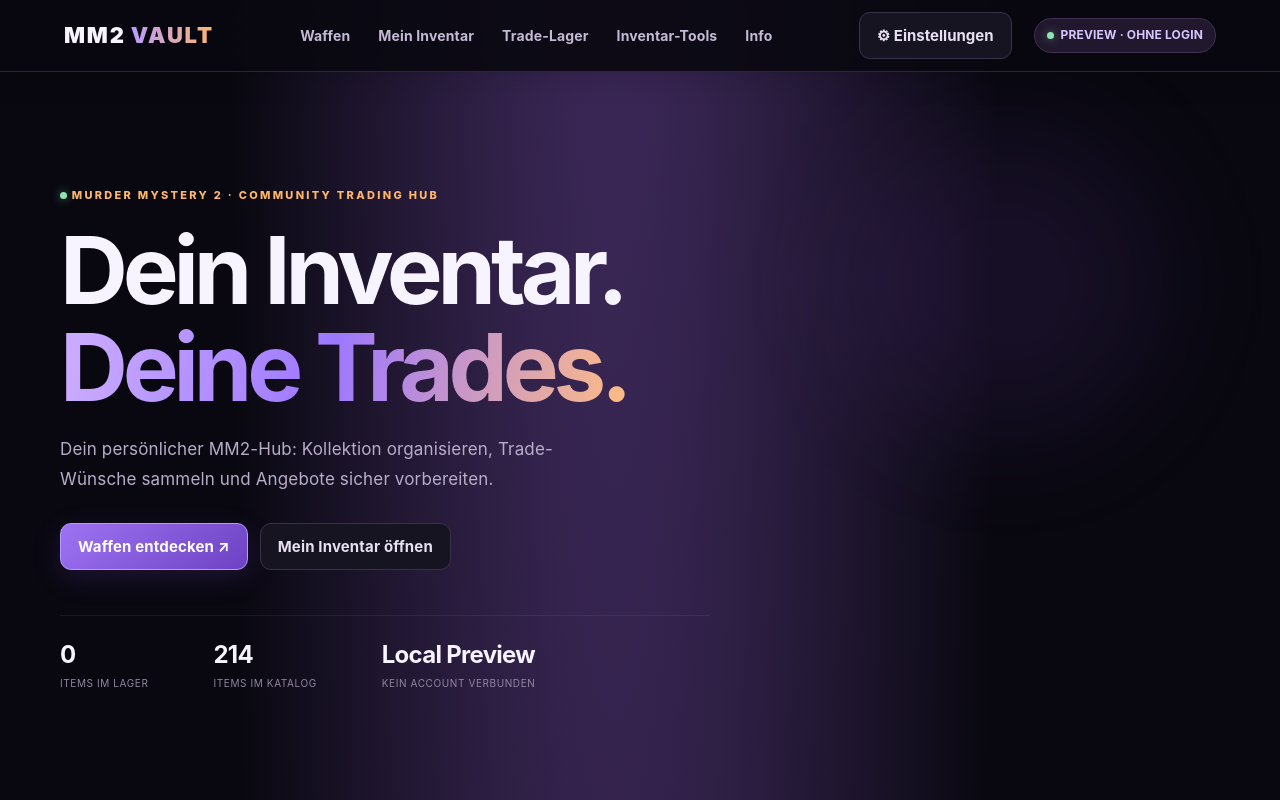
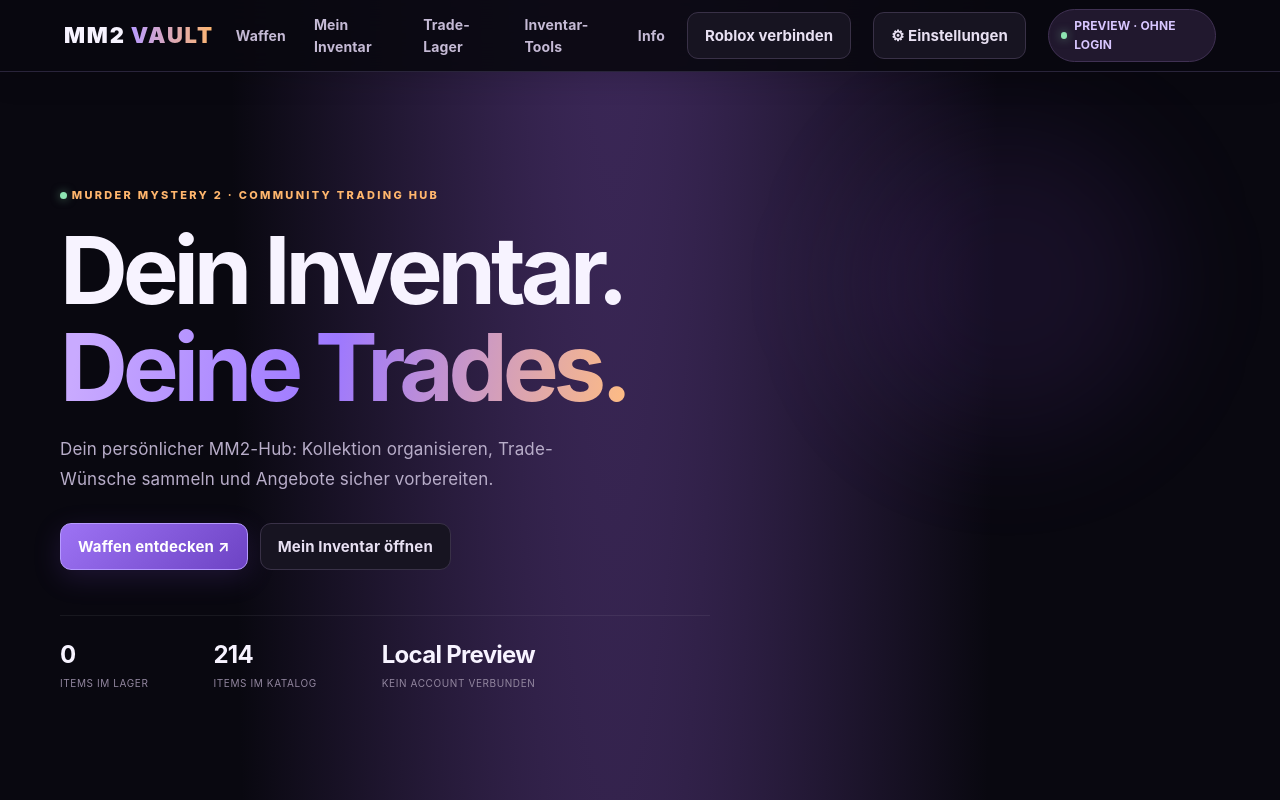
Before and after one commit to tulixpro/mm2-trading, a plain HTML site: page index.html in a window 1280 px wide. Shown: the top 800 px of the page. Drawn offline with Linux system fonts and the light colour scheme.

Commit message:
Add safe Roblox login-ready UI

```diff
--- a/index.html
+++ b/index.html
@@ -1,9 +1,9 @@
 <!doctype html><html lang="de"><head><meta charset="utf-8"><meta name="viewport" content="width=device-width,initial-scale=1"><title>MM2 Vault • Trading Hub</title><link rel="stylesheet" href="style.css"></head><body>
-<header><a class="brand" href="#">MM2<span>VAULT</span></a><nav><a href="#catalog">Waffen</a><a href="#inventory">Mein Inventar</a><a href="#trade">Trade-Lager</a><a href="#bots">Inventar-Tools</a><a href="#info">Info</a></nav><button class="secondary" id="settingsOpen">⚙ Einstellungen</button><span class="pill"><i class="live-dot"></i> PREVIEW · OHNE LOGIN</span></header>
+<header><a class="brand" href="#">MM2<span>VAULT</span></a><nav><a href="#catalog">Waffen</a><a href="#inventory">Mein Inventar</a><a href="#trade">Trade-Lager</a><a href="#bots">Inventar-Tools</a><a href="#info">Info</a></nav><button class="secondary" id="loginOpen">Roblox verbinden</button><button class="secondary" id="settingsOpen">⚙ Einstellungen</button><span class="pill"><i class="live-dot"></i> PREVIEW · OHNE LOGIN</span></header>
 <main><section class="hero"><div class="eyebrow"><span class="live-dot"></span> MURDER MYSTERY 2 · COMMUNITY TRADING HUB</div><h1>Dein Inventar.<br><em>Deine Trades.</em></h1><p>Dein persönlicher MM2-Hub: Kollektion organisieren, Trade-Wünsche sammeln und Angebote sicher vorbereiten.</p><div class="hero-actions"><a class="primary" href="#catalog">Waffen entdecken ↗</a><a class="secondary" href="#inventory">Mein Inventar öffnen</a></div><div class="stats"><div><b id="ownedCount">0</b><small>Items im Lager</small></div><div><b id="catalogCount">0</b><small>Items im Katalog</small></div><div><b>Local Preview</b><small>kein Account verbunden</small></div></div></section>
 <section id="catalog"><div class="section-title"><div><div class="eyebrow">COLLECTION</div><h2>Waffen-Katalog</h2><p>„Merken“ speichert nur eine lokale Wunsch-/Merkliste. Das ist kein Besitznachweis.</p></div><input id="search" placeholder="🔎 Waffe suchen…"></div><div class="filters" id="filters"><button class="active" data-filter="Alle">Alle</button><button data-filter="Godly">Godly</button><button data-filter="Ancient">Ancient</button><button data-filter="Unique">Unique</button><button data-filter="Vintage">Vintage</button><button data-filter="Classic">Classic</button><button data-filter="Legendary">Legendary</button><button data-filter="Rare">Rare</button><button data-filter="Uncommon">Uncommon</button><button data-filter="Common">Common</button></div><div class="catalog-grid" id="catalogGrid"></div><div class="note">Katalog enthält viele bekannte Waffen/Varianten; saisonale und neu veröffentlichte Items können fehlen.</div></section>
 <section id="bots" class="block bots"><div class="section-title"><div><div class="eyebrow">SERVER · GEPLANT</div><h2>Bot-Verifizierung</h2><p>Hier erscheinen später echte Prüf-Bots. Aktuell ist kein Backend verbunden.</p></div><span class="pill">NICHT VERIFIZIERT</span></div><div class="bot-grid"><article class="bot-card"><div class="bot-head"><span class="bot-avatar">🤖</span><div><h3>Inventory Scanner</h3><small>Backend-Verbindung ausstehend</small></div></div><span class="status">○ Offline · noch nicht eingerichtet</span><p class="bot-items">Später: Inventar serverseitig abrufen, Items und Mengen speichern und bei Trades erneut prüfen.</p></article><article class="bot-card"><div class="bot-head"><span class="bot-avatar">🛡️</span><div><h3>Trade Validator</h3><small>Backend-Verbindung ausstehend</small></div></div><span class="status">○ Offline · noch nicht eingerichtet</span><p class="bot-items">Später: Angebote nur akzeptieren, wenn der Server den Besitz bestätigt.</p></article></div><p class="bot-message">Keine Testbots und keine erfundenen Inventare. Ohne Server kann diese Website Besitz nicht sicher bestätigen.</p></section><section id="inventory" class="block"><div class="section-title"><div><div class="eyebrow">YOUR VAULT</div><h2>Mein Inventar</h2><p>Gemerkte Items in diesem Browser – kein bestätigter Besitz.</p></div><button class="secondary" id="reset">Lager zurücksetzen</button></div><div id="inventoryList" class="inventory-list"></div></section>
 <section id="checker" class="block checker"><div><div class="eyebrow">INVENTORY TOOL</div><h2>Inventar-Check</h2><p>Der lokale Checker vergleicht gespeicherte Namen mit dem Katalog. Das Ergebnis ist keine Besitzprüfung.</p></div><div class="check-results" id="checkResults"></div><button class="primary" id="runCheck">Inventar jetzt prüfen</button><p id="checkMessage" aria-live="polite"></p></section>
 <section id="trade" class="block trade-workspace"><div class="eyebrow">TRADE WORKSPACE</div><h2>Trade-Lager</h2><p>Stelle deine Wunschseite zusammen. Die Planung ist unverbindlich und führt keinen Roblox-Trade aus.</p><div class="trade-columns"><div class="trade-side"><h3>🧰 Dein Trade-Lager <span id="tradeCount">0 Items</span></h3><div id="tradeInventory" class="trade-items"><p class="empty">Noch keine Items ausgewählt. Nutze im Katalog „Zum Trade“.</p></div><button class="secondary" id="clearTrade">Trade-Lager leeren</button></div><div class="trade-side"><h3>🎯 Du suchst</h3><input id="want" placeholder="Wunsch-Item, z. B. Rainbow"><button class="primary" id="makeTrade">Angebot vorbereiten</button><pre id="tradeOutput">Wähle Items aus deinem Inventar.</pre></div></div></section>
 <section class="safety"><b>🔒 Sicher handeln</b><p>MM2 Vault ist ein unabhängiges Fanprojekt. Gib niemals Roblox-Passwort, Browser-Cookies oder Login-Tokens ein. „Free items“, externe Login-Links und angebliche Verifizierungs-Bots sind oft Scam.</p></section><section id="info" class="block"><div class="eyebrow">INFO CENTER</div><h2>Über MM2 Vault</h2><p>Community-Fanprojekt zum Sortieren und Planen. Kein offizieller Roblox-/MM2-Dienst. Lager und Bot-Profile werden lokal im Browser gespeichert. Kein Roblox-Login.</p><p><b>Anti-Scam:</b> Teile nie Passwort, Cookie oder 2FA-Codes. Trades ausschließlich im offiziellen Spiel bestätigen.</p></section></main><footer>MM2 VAULT · Fan-made · Nicht mit Roblox oder MM2 verbunden</footer>
-<dialog id="settingsDialog"><div class="dialog-head"><h2>Einstellungen</h2><button id="settingsClose" class="secondary">✕</button></div><label class="setting"><input type="checkbox" id="compactMode"> Kompakte Waffen-Karten</label><label class="setting"><input type="checkbox" id="confirmToggle" checked> Vor Lager-Reset bestätigen</label><label class="setting">Darstellung <select id="themeSelect"><option value="purple">Purple (Standard)</option><option value="orange">Orange Akzent</option></select></label><p class="muted">Einstellungen werden lokal gespeichert.</p></dialog><script src="script.js"></script></body></html>
+<dialog id="settingsDialog"><div class="dialog-head"><h2>Einstellungen</h2><button id="settingsClose" class="secondary">✕</button></div><label class="setting"><input type="checkbox" id="compactMode"> Kompakte Waffen-Karten</label><label class="setting"><input type="checkbox" id="confirmToggle" checked> Vor Lager-Reset bestätigen</label><label class="setting">Darstellung <select id="themeSelect"><option value="purple">Purple (Standard)</option><option value="orange">Orange Akzent</option></select></label><p class="muted">Einstellungen werden lokal gespeichert.</p></dialog><dialog id="loginDialog"><div class="dialog-head"><h2>Roblox verbinden</h2><button id="loginClose" class="secondary">✕</button></div><div class="login-status"><span class="bot-avatar">🔐</span><div><b>Offizielle Anmeldung vorbereitet</b><p>Login startet später über Roblox OAuth/OpenID auf deinem Backend. Diese Vorschau sammelt keine Passwörter, Cookies oder 2FA-Codes.</p></div></div><div class="login-steps"><div>01 <span>Roblox-Identität sicher bestätigen</span></div><div>02 <span>Account serverseitig verknüpfen</span></div><div>03 <span>Inventarstatus vom Backend anzeigen</span></div></div><button class="primary" id="loginStart" disabled>Backend noch nicht verbunden</button><small class="muted">Login ist noch nicht aktiv – es gibt bewusst kein Fake-Login.</small></dialog><script src="script.js"></script></body></html>
```
